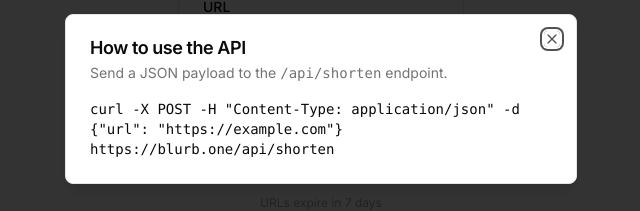
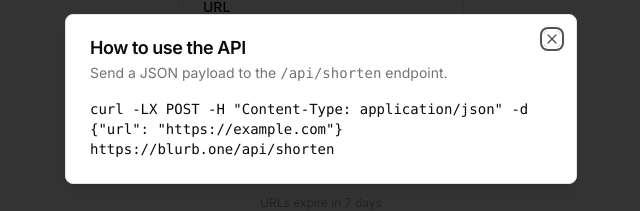
Before and after one commit to KDercksen/url_shortener, a Next.js app: page / in a window 1280 px wide. Both pictures are taken after a click on the button "API". Shown: the part 301-512 px from the top of the page, without its empty margins (319-959 px from the left). Built offline with nearby package versions, Linux system fonts and the light colour scheme.

Commit message:
fix example

```diff
--- a/src/app/page.tsx
+++ b/src/app/page.tsx
@@ -62,7 +62,7 @@
               </DialogDescription>
             </DialogHeader>
             <div className="whitespace-wrap font-mono text-sm">
-              curl -X POST -H {'"Content-Type: application/json"'} -d{" "}
+              curl -LX POST -H {'"Content-Type: application/json"'} -d{" "}
               {'{"url": "https://example.com"}'} https://blurb.one/api/shorten
             </div>
           </DialogContent>
```
